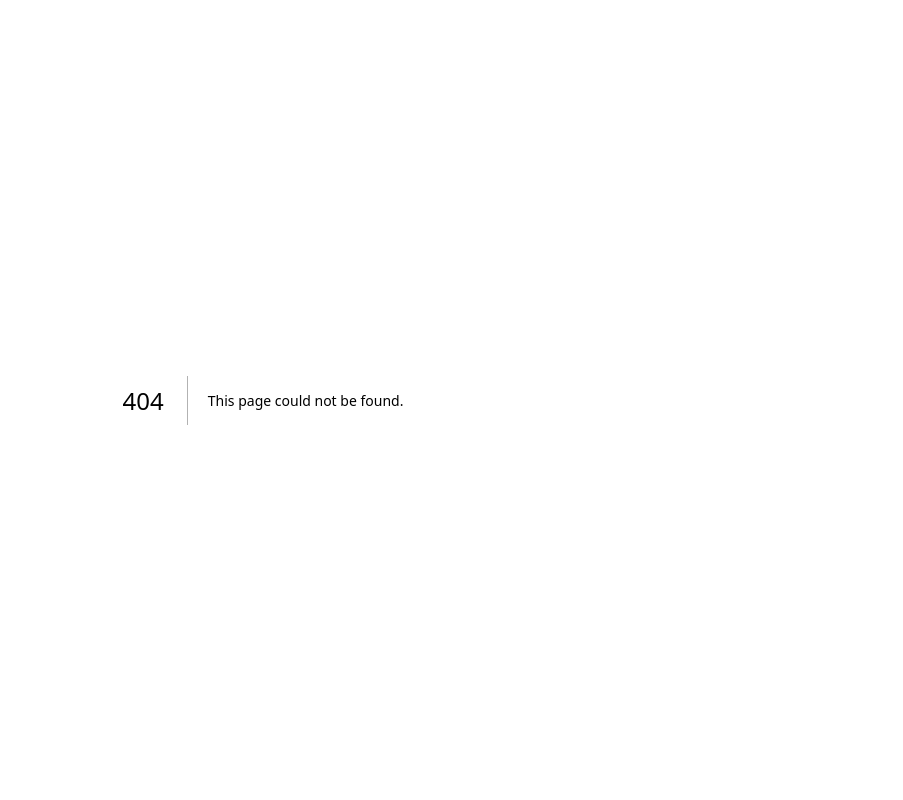
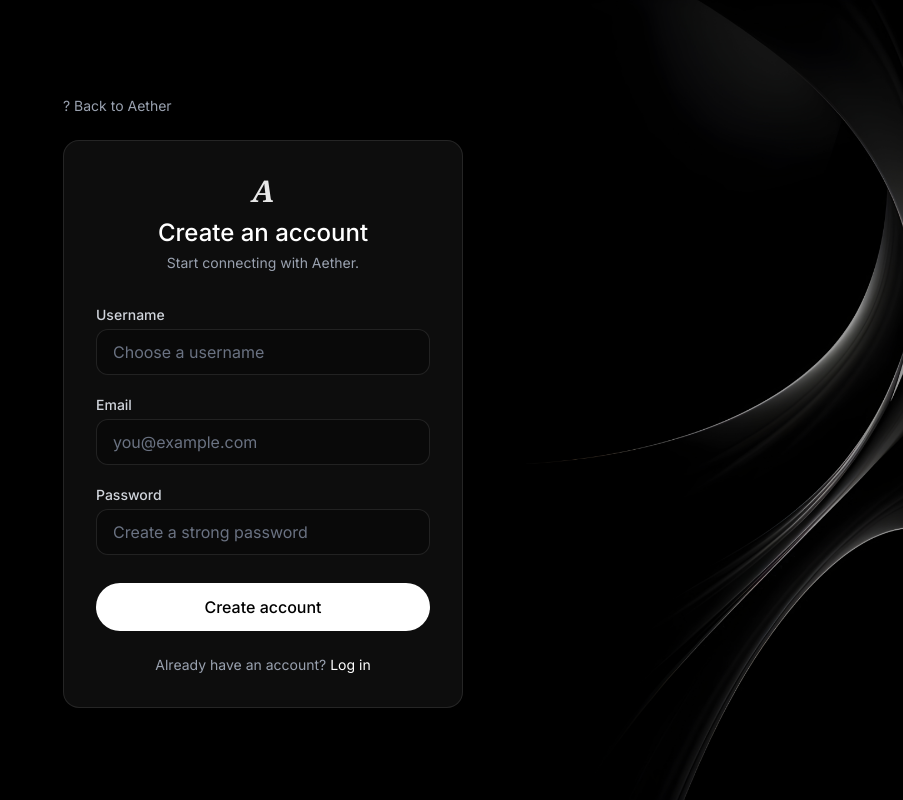
Before and after one commit to aetherord/Aether, a Next.js app: page /signup in a window 1280 px wide. Before the commit this address had no page. Shown: the whole page, without its empty margins (377-1280 px from the left). Built offline with nearby package versions, Linux system fonts and the light colour scheme; a web font is replaced by a local one.

Commit message:
style: remove ?, round inputs, add fade-in animation

```diff
--- /dev/null
+++ b/src/app/signup/page.tsx
@@ -0,0 +1,72 @@
+import Link from "next/link";
+
+export default function Signup() {
+  return (
+    <div
+      className="min-h-screen w-full flex items-center justify-center text-white relative"
+      style={{
+        backgroundImage: "url('/backgrounds/black-abstract.png')",
+        backgroundSize: "cover",
+        backgroundPosition: "center",
+        backgroundRepeat: "no-repeat",
+      }}
+    >
+      <div className="absolute inset-0 bg-black/40 z-0" />
+
+      <div className="relative z-10 w-full max-w-md px-6">
+        <Link href="/" className="mb-6 inline-block text-sm text-gray-400 hover:text-white transition-colors">
+          ? Back to Aether
+        </Link>
+
+        <div className="bg-white/5 border border-white/10 backdrop-blur-lg rounded-2xl p-8 shadow-2xl animate-in fade-in duration-700 ease-out">
+          <div className="text-center mb-8">
+            <div className="text-3xl font-serif italic font-bold text-white/90 mb-2">A</div>
+            <h1 className="text-2xl font-medium">Create an account</h1>
+            <p className="text-sm text-gray-400 mt-1">Start connecting with Aether.</p>
+          </div>
+
+          <form className="space-y-5">
+            <div>
+              <label className="block text-sm font-medium text-gray-300 mb-1">Username</label>
+              <input
+                type="text"
+                placeholder="Choose a username"
+                className="w-full px-4 py-2.5 bg-black/30 border border-white/10 rounded-xl text-white placeholder-gray-500 focus:outline-none focus:border-white/30 transition"
+              />
+            </div>
+            <div>
+              <label className="block text-sm font-medium text-gray-300 mb-1">Email</label>
+              <input
+                type="email"
+                placeholder="you@example.com"
+                className="w-full px-4 py-2.5 bg-black/30 border border-white/10 rounded-xl text-white placeholder-gray-500 focus:outline-none focus:border-white/30 transition"
+              />
+            </div>
+            <div>
+              <label className="block text-sm font-medium text-gray-300 mb-1">Password</label>
+              <input
+                type="password"
+                placeholder="Create a strong password"
+                className="w-full px-4 py-2.5 bg-black/30 border border-white/10 rounded-xl text-white placeholder-gray-500 focus:outline-none focus:border-white/30 transition"
+              />
+            </div>
+
+            <button
+              type="button"
+              className="w-full py-3 mt-2 rounded-full bg-white text-black font-medium hover:bg-gray-200 transition-all duration-300"
+            >
+              Create account
+            </button>
+          </form>
+
+          <p className="text-center text-sm text-gray-400 mt-6">
+            Already have an account?{' '}
+            <Link href="/login" className="text-white hover:underline">
+              Log in
+            </Link>
+          </p>
+        </div>
+      </div>
+    </div>
+  );
+}
```
